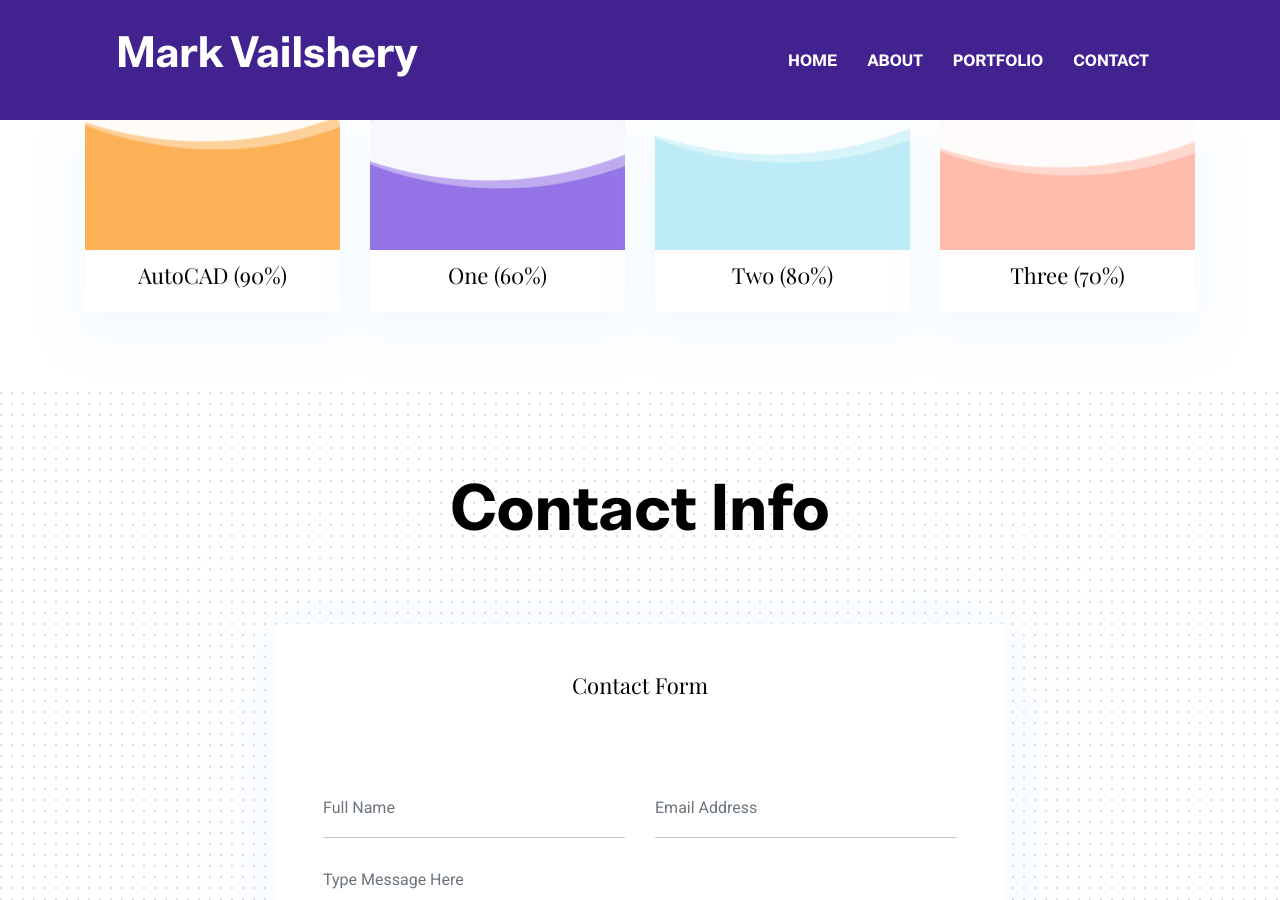
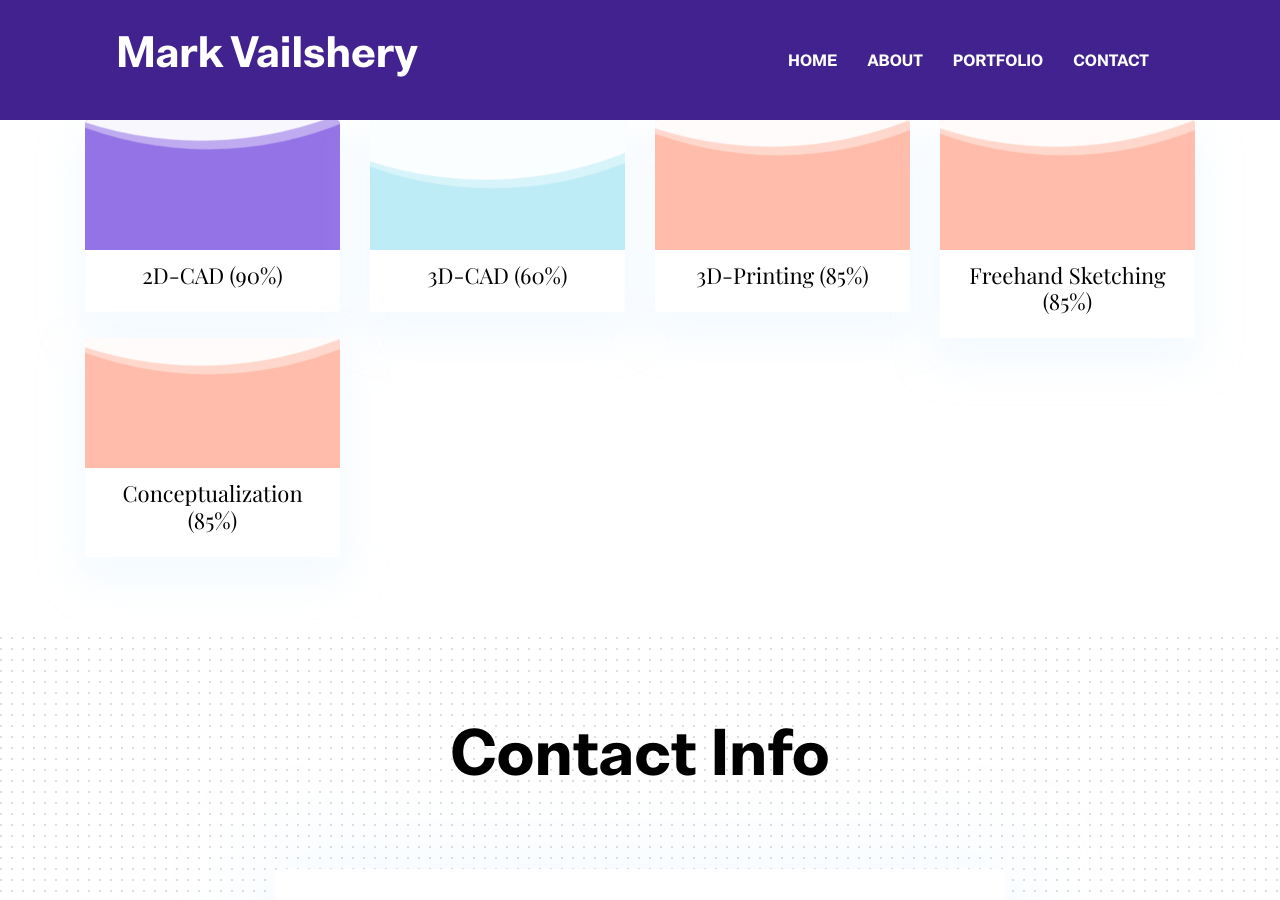
Before and after one commit to markvailshery/markvailshery.github.io, a Jekyll site: the page built from index.html, in a window 1280 px wide and 900 px high, scrolled down 3217 px. Built offline with Jekyll 4.4.1, drawn with Linux system fonts in a browser that asks for light colours.

Commit message:
Update settings.yml

```diff
--- a/_data/settings.yml
+++ b/_data/settings.yml
@@ -93,10 +93,11 @@ blurb-btn-name: know more
 
 skills-title: Skills
 skills:
-- {name: AutoCAD, color: '#fdb157', value: '90%'}
-- {name: One, color: '#9473e6', value: '60%'}
-- {name: Two, color: '#bdecf6', value: '80%'}
-- {name: Three, color: '#ffbcaa', value: '70%'}
+- {name: 2D-CAD, color: '#9473e6', value: '90%'}
+- {name: 3D-CAD, color: '#bdecf6', value: '60%'}
+- {name: 3D-Printing, color: '#ffbcaa', value: '85%'}
+- {name: Freehand Sketching, color: '#ffbcaa', value: '85%'}
+- {name: Conceptualization, color: '#ffbcaa', value: '85%'}
 
 
 #-------------------------------
```
